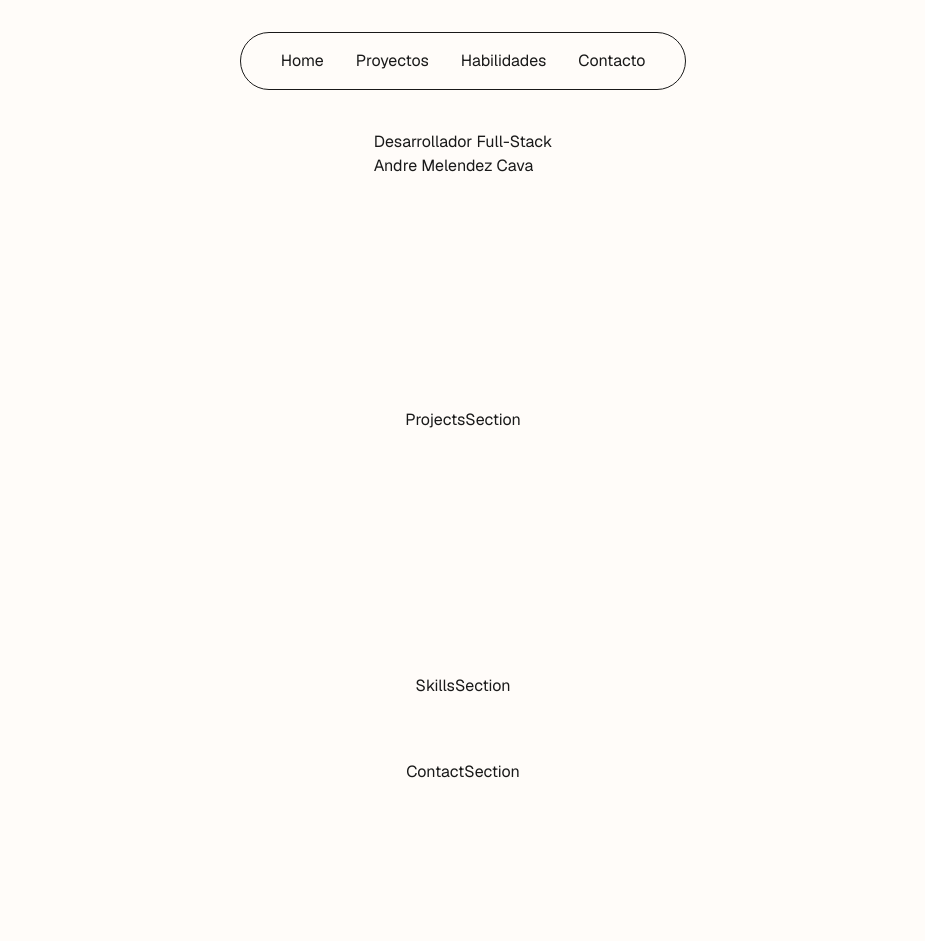
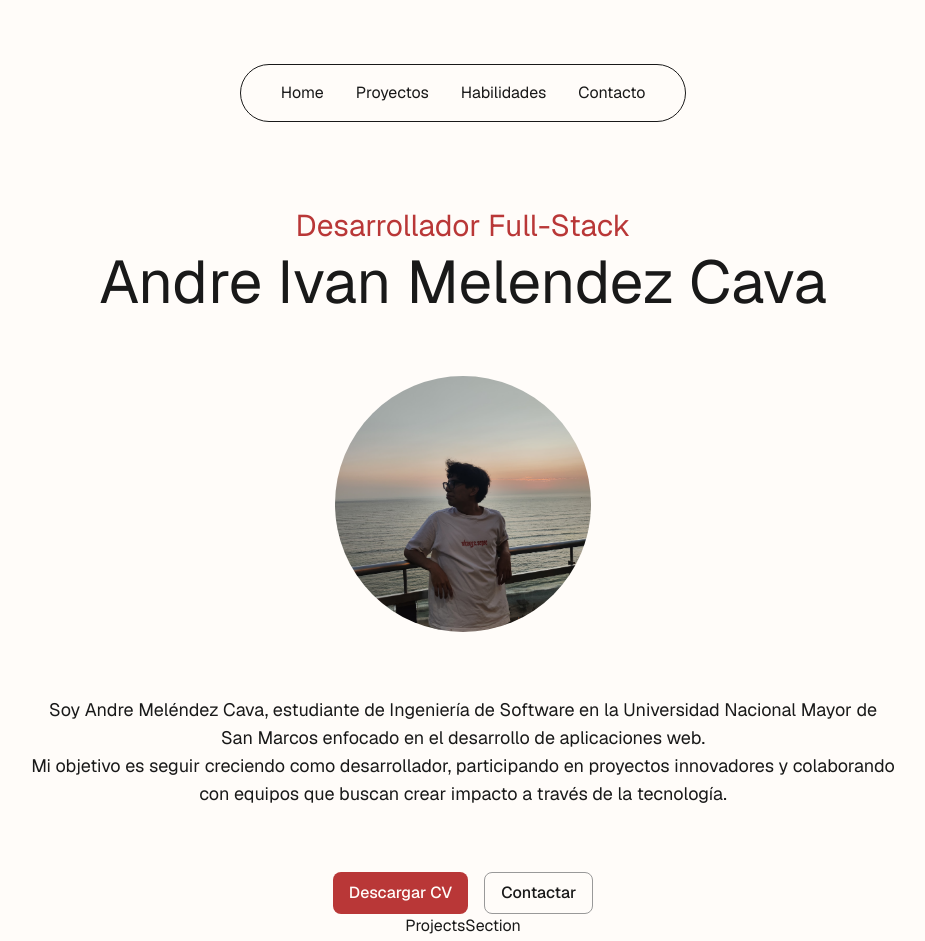
Before and after one commit to andremelzc/portafolio-2025, a Next.js app: page / in a window 1280 px wide. Shown: the top 941 px of the page, without its empty margins (177-1102 px from the left). Before the commit the page ends 864 px from the top, so only its background shows below. Built offline with nearby package versions, Linux system fonts and the light colour scheme.

Commit message:
Enhance HomeSection with image, styling and button components

```diff
--- a/app/components/layout/Navbar.tsx
+++ b/app/components/layout/Navbar.tsx
@@ -3,7 +3,7 @@ import Link from "next/link";
 
 export default function Navbar() {
   return (
-    <div className="fixed top-8 left-0 right-0 z-50 flex justify-center">
+    <div className="fixed top-16   left-0 right-0 z-50 flex justify-center">
       <nav className="rounded-full border">
         <ul className="flex items-center gap-8 px-10 py-4">
           <li>
--- a/app/components/sections/HomeSection.tsx
+++ b/app/components/sections/HomeSection.tsx
@@ -1,10 +1,42 @@
 import React from "react";
+import Image from "next/image";
+import Button from "@/app/components/ui/Button";
 
 export default function HomeSection() {
   return (
     <section id="home">
-      <h2>Desarrollador Full-Stack</h2>
-      <h1>Andre Melendez Cava</h1>
+      <div className="flex flex-col gap-16 text-center items-center">
+        <div className="flex flex-col gap-2 ">
+          <h2 className="text-3xl text-accent">Desarrollador Full-Stack</h2>
+          <h1 className="text-6xl">Andre Ivan Melendez Cava</h1>
+        </div>
+
+        <div className="relative w-64 h-64 mx-auto">
+          <Image
+            src="/profile.jpg"
+            alt="Andre Melendez Cava"
+            fill
+            className="rounded-full object-cover object-[center_60%]"
+            priority
+          />
+        </div>
+        <p className="text-lg">
+          Soy Andre Meléndez Cava, estudiante de Ingeniería de Software en la
+          Universidad Nacional Mayor de San Marcos enfocado en el desarrollo de
+          aplicaciones web. <br />
+          Mi objetivo es seguir creciendo como desarrollador, participando en
+          proyectos innovadores y colaborando con equipos que buscan crear
+          impacto a través de la tecnología.
+        </p>
+        <div className="flex gap-4">
+          <Button variant="primary" size="md">
+            Descargar CV
+          </Button>
+          <Button variant="outline" size="md">
+            Contactar
+          </Button>
+        </div>
+      </div>
     </section>
   );
 }
--- /dev/null
+++ b/app/components/ui/Button.tsx
@@ -0,0 +1,54 @@
+import React from "react";
+
+interface ButtonProps {
+  children: React.ReactNode;
+  variant?: "primary" | "secondary" | "outline" | "ghost";
+  size?: "sm" | "md" | "lg";
+  disabled?: boolean;
+  loading?: boolean;
+  onClick?: () => void;
+  className?: string;
+}
+
+export default function Button({
+  children,
+  variant = "primary",
+  size = "md",
+  disabled = false,
+  loading = false,
+  onClick,
+  className = "",
+}: ButtonProps) {
+  const baseClasses = "inline-flex items-center justify-center font-medium rounded-lg transition-colors focus:outline-none focus:ring-2 focus:ring-offset-2 cursor-pointer";
+
+  const variantClasses = {
+    primary: "bg-accent text-background hover:opacity-90 focus:ring-accent",
+    secondary: "bg-muted text-foreground hover:opacity-80 focus:ring-muted",
+    outline: "border border-border text-foreground hover:bg-muted focus:ring-accent",
+    ghost: "text-foreground hover:bg-muted hover:bg-opacity-50 focus:ring-muted",
+  };
+
+  const sizeClasses = {
+    sm: "px-3 py-1.5 text-sm",
+    md: "px-4 py-2 text-base",
+    lg: "px-6 py-3 text-lg",
+  };
+
+  const disabledClasses = disabled ? "opacity-50 cursor-not-allowed" : "";
+
+  return (
+    <button
+      className={`${baseClasses} ${variantClasses[variant]} ${sizeClasses[size]} ${disabledClasses} ${className}`}
+      onClick={onClick}
+      disabled={disabled || loading}
+    >
+      {loading ? (
+        <svg className="animate-spin -ml-1 mr-3 h-5 w-5" xmlns="http://www.w3.org/2000/svg" fill="none" viewBox="0 0 24 24">
+          <circle className="opacity-25" cx="12" cy="12" r="10" stroke="currentColor" strokeWidth="4"></circle>
+          <path className="opacity-75" fill="currentColor" d="M4 12a8 8 0 018-8V0C5.373 0 0 5.373 0 12h4zm2 5.291A7.962 7.962 0 014 12H0c0 3.042 1.135 5.824 3 7.938l3-2.647z"></path>
+        </svg>
+      ) : null}
+      {children}
+    </button>
+  );
+}
--- a/app/globals.css
+++ b/app/globals.css
@@ -3,6 +3,9 @@
 :root {
   --background: var(--color-cream-50);
   --foreground: var(--color-midnight-700);
+  --accent: var(--color-cherry-600);
+  --muted: var(--color-cream-200);
+  --border: var(--color-midnight-300);
 
   /* Cherry */
   --color-cherry-50: #fdf4f4;
@@ -57,6 +60,9 @@
   /* Variables base */
   --color-background: var(--background);
   --color-foreground: var(--foreground);
+  --color-accent: var(--accent);
+  --color-muted: var(--muted);
+  --color-border: var(--border);
   --font-sans: var(--font-geist-sans);
   --font-mono: var(--font-geist-mono);
 
@@ -113,6 +119,57 @@
   :root {
     --background: var(--color-midnight-900);
     --foreground: var(--color-cream-50);
+    --accent: var(--color-cherry-500);
+    --muted: var(--color-midnight-700);
+    --border: var(--color-midnight-600);
+
+    /* Cherry */
+  --color-cherry-50: #fdf4f4;
+  --color-cherry-100: #f9e1e1;
+  --color-cherry-200: #f4c7c7;
+  --color-cherry-300: #ec9b9b;
+  --color-cherry-400: #e36d6d;
+  --color-cherry-500: #d64545;
+  --color-cherry-600: #b93737;
+  --color-cherry-700: #922c2c;
+  --color-cherry-800: #6b1d1d;
+  --color-cherry-900: #471212;
+
+  /* Deep Red */
+  --color-deepred-50: #fbf6f6;
+  --color-deepred-100: #f4e2e2;
+  --color-deepred-200: #e9c6c6;
+  --color-deepred-300: #d89999;
+  --color-deepred-400: #c66c6c;
+  --color-deepred-500: #a53636;
+  --color-deepred-600: #832a2a;
+  --color-deepred-700: #661f1f;
+  --color-deepred-800: #4b1515;
+  --color-deepred-900: #2e0d0d;
+
+  /* Midnight */
+  --color-midnight-50: #f5f5f5;
+  --color-midnight-100: #e5e5e5;
+  --color-midnight-200: #cccccc;
+  --color-midnight-300: #999999;
+  --color-midnight-400: #666666;
+  --color-midnight-500: #333333;
+  --color-midnight-600: #1f1f1f;
+  --color-midnight-700: #191919;
+  --color-midnight-800: #141414;
+  --color-midnight-900: #0b0b0b;
+
+  /* Cream */
+  --color-cream-50: #fffcf9;
+  --color-cream-100: #fff8f0;
+  --color-cream-200: #fdf0e3;
+  --color-cream-300: #fbe5cc;
+  --color-cream-400: #f8d7ad;
+  --color-cream-500: #f4c88d;
+  --color-cream-600: #e3af6a;
+  --color-cream-700: #c78f4d;
+  --color-cream-800: #9e6e38;
+  --color-cream-900: #6b4b26;
   }
 }
 
--- a/app/layout.tsx
+++ b/app/layout.tsx
@@ -27,7 +27,7 @@ export default function RootLayout({
     <html lang="en" className={`${geistSans.variable} ${geistMono.variable}`}>
       <body className="antialiased">
         <Navbar />
-        <main className="pt-16">{children}</main>
+        <main className="pt-32 mx-auto max-w-5xl">{children}</main>
       </body>
     </html>
   );
--- a/app/page.tsx
+++ b/app/page.tsx
@@ -5,7 +5,7 @@ import ContactSection from "@/app/components/sections/ContactSection";
 
 export default function Home() {
   return (
-    <div className="font-sans grid grid-rows-[20px_1fr_20px] items-center justify-items-center min-h-screen p-8 pb-20 gap-16 sm:p-20">
+    <div className="font-sans items-center justify-items-center min-h-screen p-8 pb-20 gap-16 sm:p-20">
       <HomeSection />
       <ProjectsSection />
       <SkillsSection />
```
Also changed, not shown: app/components/ThemeToggle.tsx (added), public/profile.jpg (added).
